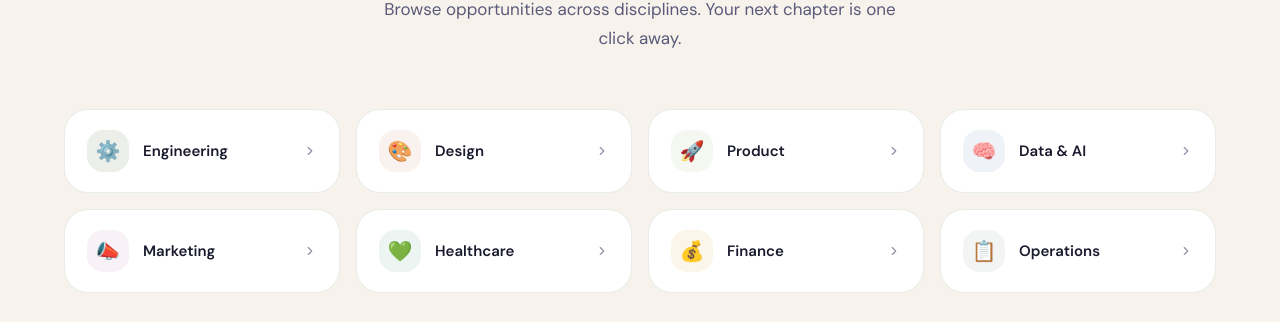
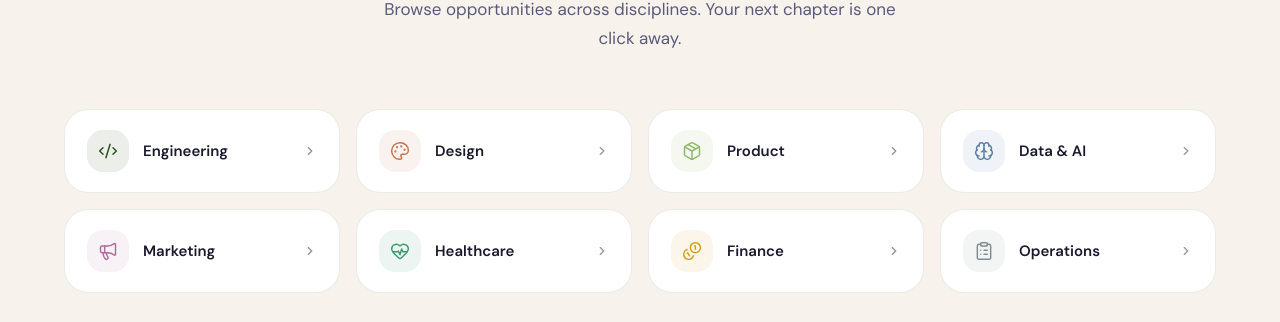
Before and after one commit to scintillating-Shruti-Pandey/JobPortal, a React (Vite) app in the folder client/: page / in a window 1280 px wide. Shown: the part 1380-1702 px from the top of the page. Built offline with nearby package versions, Linux system fonts and the light colour scheme; no server answers; a web font is replaced by a local one.

Commit message:
Replace emoji category icons with Lucide SVG icons

```diff
--- a/client/src/pages/LandingPage/LandingPage.jsx
+++ b/client/src/pages/LandingPage/LandingPage.jsx
@@ -1,7 +1,7 @@
 import { useState, useEffect, useRef } from 'react';
 import { Link, useNavigate } from 'react-router-dom';
 import { motion, useScroll, useTransform } from 'framer-motion';
-import { Search, MapPin, Sparkles, ArrowRight, ChevronRight, Users, Briefcase, TrendingUp, Building2, Star } from 'lucide-react';
+import { Search, MapPin, Sparkles, ArrowRight, ChevronRight, Users, Briefcase, TrendingUp, Building2, Star, Code2, Palette, Package, Brain, Megaphone, HeartPulse, Coins, ClipboardList } from 'lucide-react';
 import { useInView } from 'react-intersection-observer';
 import CountUpLib from 'react-countup';
 const CountUp = CountUpLib.default || CountUpLib;
@@ -10,14 +10,14 @@ import JobCard from '../../components/JobCard/JobCard';
 import styles from './LandingPage.module.css';
 
 const CATEGORIES = [
-  { label: 'Engineering', icon: '⚙️', color: '#2D5016' },
-  { label: 'Design', icon: '🎨', color: '#C8734B' },
-  { label: 'Product', icon: '🚀', color: '#8FB86A' },
-  { label: 'Data & AI', icon: '🧠', color: '#5B7FA6' },
-  { label: 'Marketing', icon: '📣', color: '#B06A9A' },
-  { label: 'Healthcare', icon: '💚', color: '#3D9970' },
-  { label: 'Finance', icon: '💰', color: '#D4A017' },
-  { label: 'Operations', icon: '📋', color: '#7F8C8D' },
+  { label: 'Engineering', Icon: Code2,        color: '#2D5016' },
+  { label: 'Design',      Icon: Palette,       color: '#C8734B' },
+  { label: 'Product',     Icon: Package,       color: '#8FB86A' },
+  { label: 'Data & AI',   Icon: Brain,         color: '#5B7FA6' },
+  { label: 'Marketing',   Icon: Megaphone,     color: '#B06A9A' },
+  { label: 'Healthcare',  Icon: HeartPulse,    color: '#3D9970' },
+  { label: 'Finance',     Icon: Coins,         color: '#D4A017' },
+  { label: 'Operations',  Icon: ClipboardList, color: '#7F8C8D' },
 ];
 
 const TESTIMONIALS = [
@@ -256,7 +256,7 @@ const LandingPage = () => {
                 onClick={() => navigate(`/jobs?category=${cat.label}`)}
               >
                 <div className={styles.categoryIcon} style={{ background: `${cat.color}18`, color: cat.color }}>
-                  {cat.icon}
+                  <cat.Icon size={20} strokeWidth={1.75} />
                 </div>
                 <span className={styles.categoryLabel}>{cat.label}</span>
                 <ChevronRight size={14} className={styles.categoryArrow} />
```
